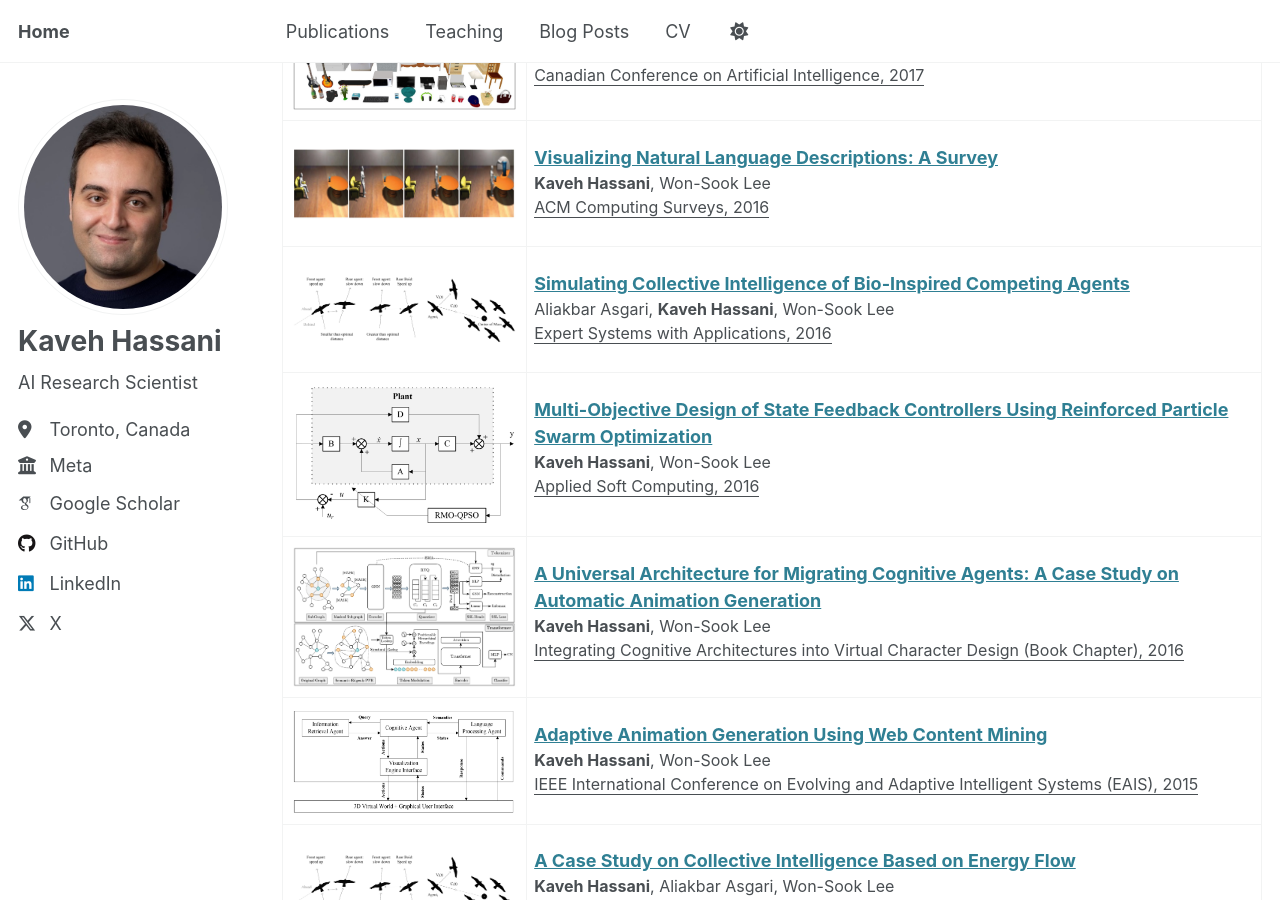
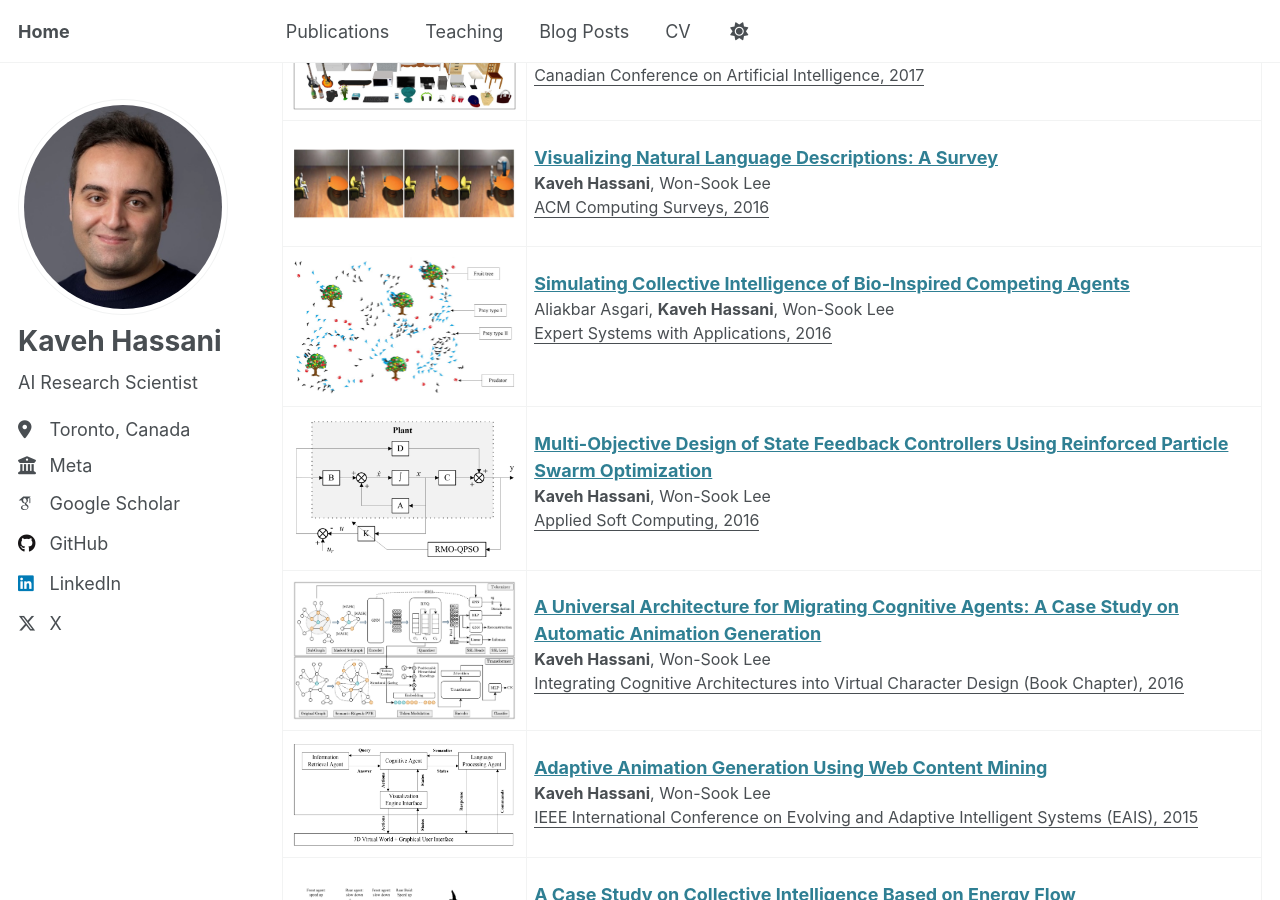
Before and after one commit to kavehhassani/kavehhassani.github.io, a Jekyll site: the page built from _pages/publications.html, in a window 1280 px wide and 900 px high, scrolled down 2875 px. Built offline with Jekyll 4.4.1, drawn with Linux system fonts in a browser that asks for light colours; some web fonts are replaced.

Commit message:
Update publications.html

```diff
--- a/_pages/publications.html
+++ b/_pages/publications.html
@@ -432,8 +432,8 @@ author_profile: true
 
   <tr>
     <td width="25%" class="image-cell">
-      <a href="/images/competing.png" target="_blank">
-        <img class="publication-image" src="/images/competing.png" alt="Paper teaser">
+      <a href="/images/bio.png" target="_blank">
+        <img class="publication-image" src="/images/bio.png" alt="Paper teaser">
       </a>
     </td>
     <td width="75%" style="vertical-align: top;">
```
